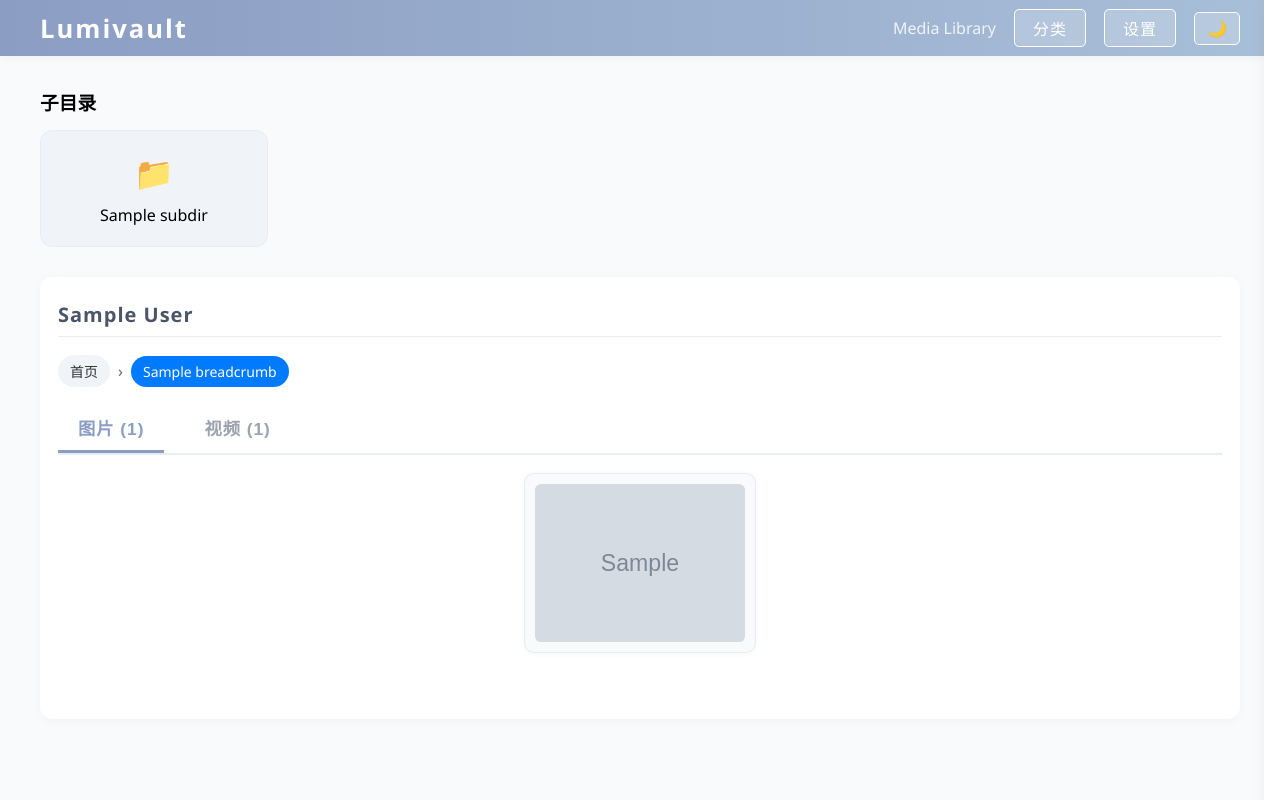
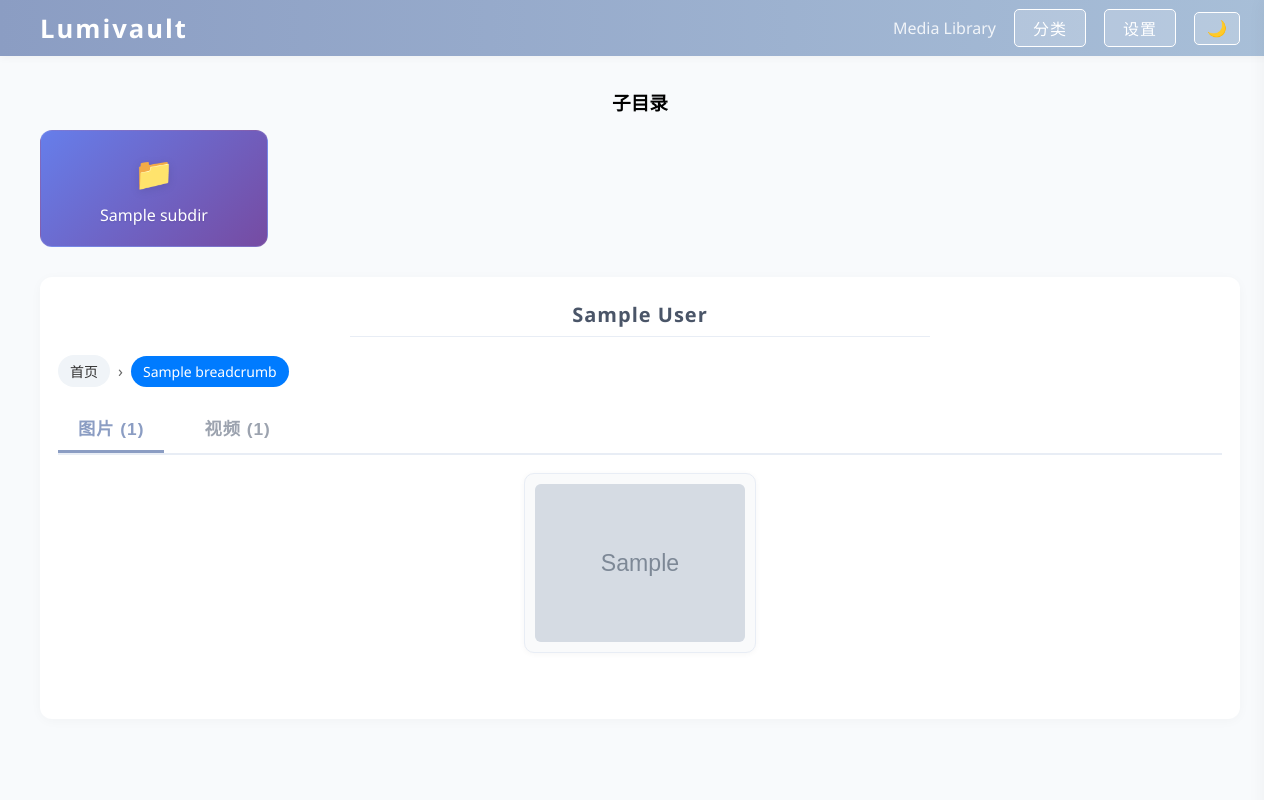
Before and after one commit to Du0yu/Lumivault, a Flask app: template templates/album.html in a window 1280 px wide. Run offline with Flask 3, Linux system fonts and the light colour scheme; the template is opened without the code that fills it: most values are stand-ins (such as "Sample title", 1, 10 or a date in 2020); grey boxes marked "Sample" are stand-in pictures.

Commit message:
feat: enhance styling for h2 and config-card with centered text and improved layout

```diff
--- a/static/css/style.css
+++ b/static/css/style.css
@@ -239,6 +239,12 @@ h2 {
     font-size: 1.25rem;
     color: var(--text-primary);
     letter-spacing: 1px;
+    text-align: center;
+    max-width: 500px;
+    margin-left: auto;
+    margin-right: auto;
+    padding-left: 40px;
+    padding-right: 40px;
 }
 
 /* 标签页样式 */
@@ -702,6 +708,12 @@ h2 {
 .subdirs-container h3 {
     margin-bottom: 15px;
     color: var(--text-color);
+    text-align: center;
+    max-width: 400px;
+    margin-left: auto;
+    margin-right: auto;
+    padding-left: 32px;
+    padding-right: 32px;
 }
 
 .subdirs-grid {
@@ -716,27 +728,46 @@ h2 {
     flex-direction: column;
     align-items: center;
     padding: 20px;
-    background: var(--bg-accent);
+    background: linear-gradient(135deg, #667eea 0%, #764ba2 100%);
     border-radius: 12px;
     text-decoration: none;
-    color: var(--text-color);
+    color: white;
     transition: all 0.2s ease;
-    border: 1px solid var(--border-color);
+    border: 1px solid rgba(255,255,255,0.1);
+    position: relative;
+    overflow: hidden;
+}
+
+.subdir-card::before {
+    content: '';
+    position: absolute;
+    top: 0;
+    left: 0;
+    right: 0;
+    bottom: 0;
+    background: rgba(255,255,255,0.1);
+    opacity: 0;
+    transition: opacity 0.2s ease;
+}
+
+.subdir-card:hover::before {
+    opacity: 1;
 }
 
 .subdir-card:hover {
-    background: var(--border-color);
     transform: translateY(-2px);
-    box-shadow: 0 4px 12px rgba(0,0,0,0.1);
+    box-shadow: 0 8px 25px rgba(102, 126, 234, 0.3);
 }
 
 .subdir-icon {
     font-size: 32px;
     margin-bottom: 10px;
+    filter: drop-shadow(0 2px 4px rgba(0,0,0,0.1));
 }
 
 .subdir-name {
     font-weight: 500;
     text-align: center;
     word-break: break-word;
+    text-shadow: 0 1px 2px rgba(0,0,0,0.1);
 }
--- a/templates/config.html
+++ b/templates/config.html
@@ -24,6 +24,12 @@
             padding-bottom: 12px;
             letter-spacing: 1px;
             display: block;
+            text-align: center;
+            max-width: 400px;
+            margin-left: auto;
+            margin-right: auto;
+            padding-left: 32px;
+            padding-right: 32px;
         }
 
         .config-card label {
```
Also changed, not shown: templates/nav.html (+42 -10 lines).
